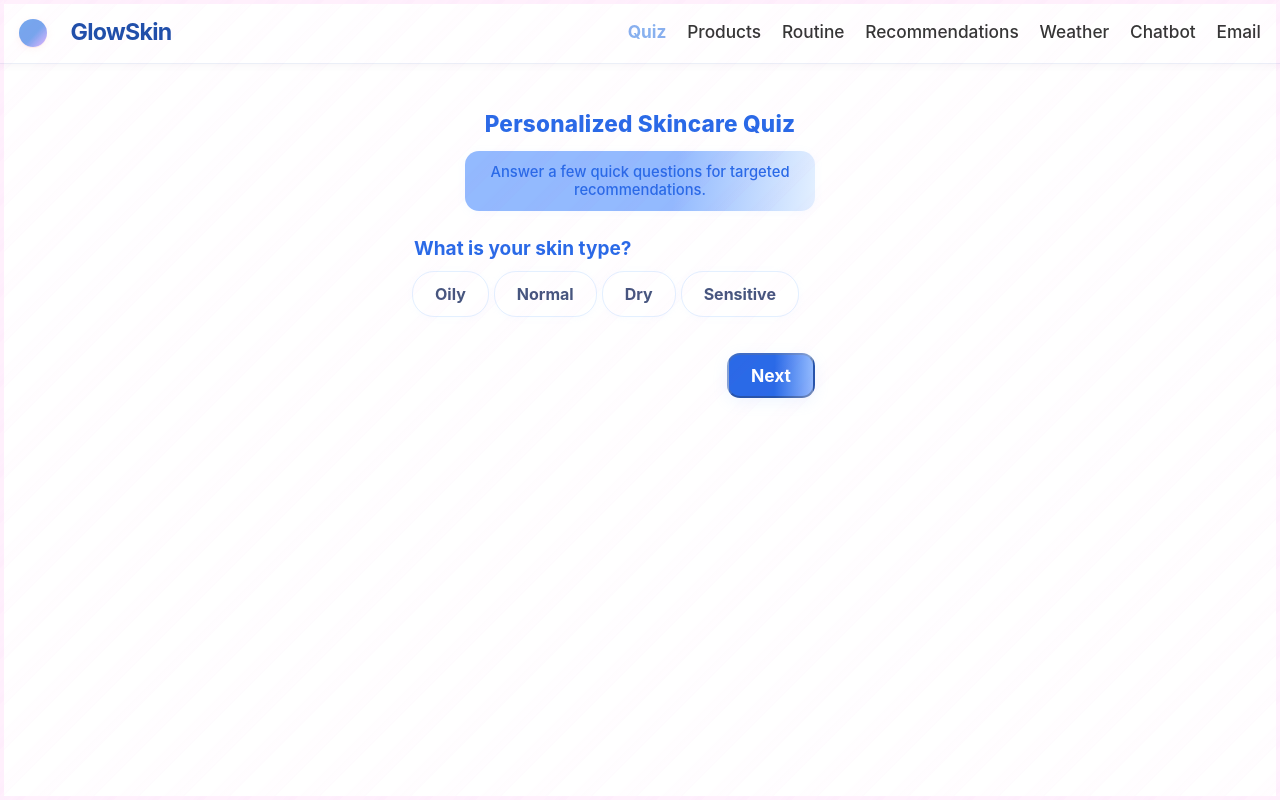
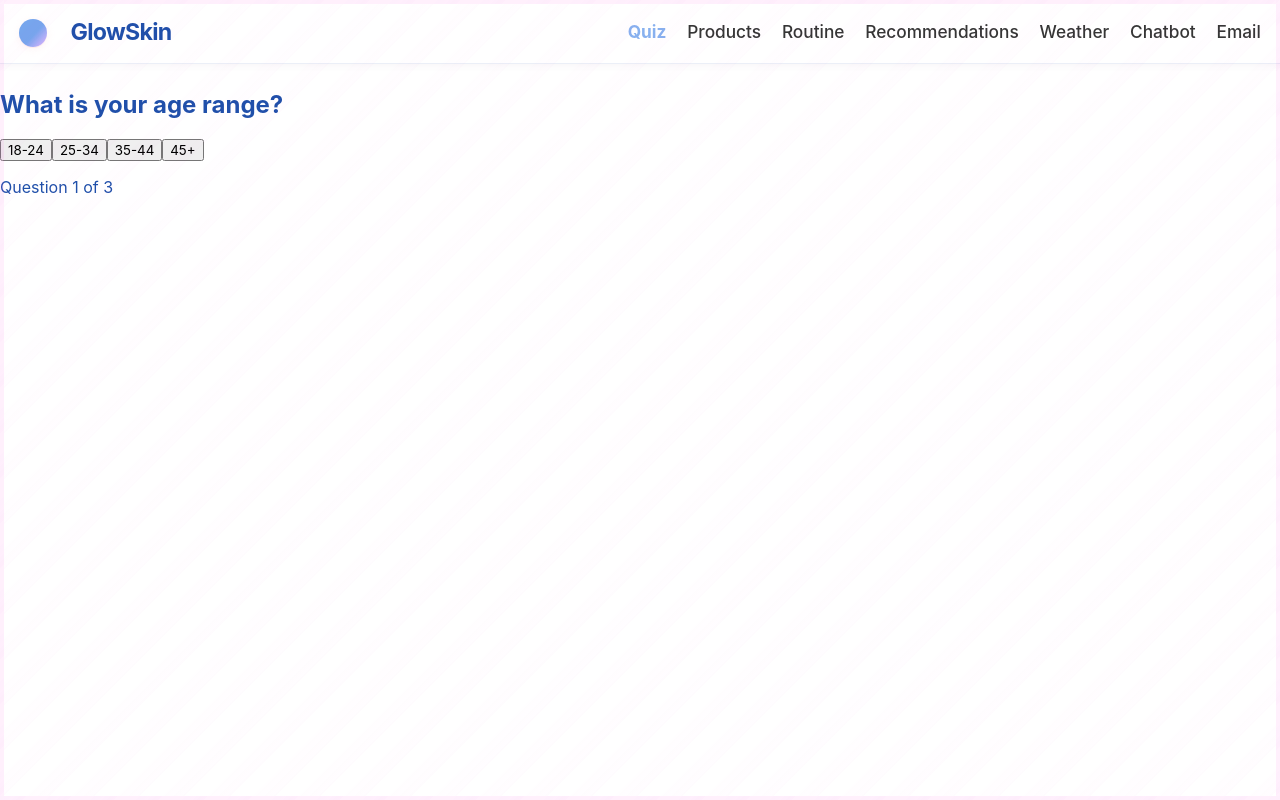
Before and after one commit to Workflow-Manager-admin/radianceai-36090-a5474c13, a React (Create React App) app in the folder radianceai_frontend/: page /quiz in a window 1280 px wide. Built offline with nearby package versions, Linux system fonts and the light colour scheme.

Commit message:
commit58

```diff
--- a/radianceai_frontend/src/features/quiz/Quiz.js
+++ b/radianceai_frontend/src/features/quiz/Quiz.js
@@ -1,390 +1,121 @@
 import React, { useState, useEffect } from "react";
-import { useNavigate } from "react-router-dom";
-import { motion, AnimatePresence } from "framer-motion";
-import { AppleFadeTransition, MotionWrapper } from "../../utils/animation";
-
-const blue = "#93bafe";
-const blueAccent = "#2a6ae7";
-const blue2 = "#e3f0ff";
 
 const QUIZ_QUESTIONS = [
   {
-    key: "skinType",
-    question: "What is your skin type?",
-    options: [
-      { label: "Oily", value: "oily" },
-      { label: "Normal", value: "normal" },
-      { label: "Dry", value: "dry" },
-      { label: "Sensitive", value: "sensitive" },
-    ],
+    id: "ageRange",
+    question: "What is your age range?",
+    options: ["18-24", "25-34", "35-44", "45+"],
   },
   {
-    key: "primaryGoal",
-    question: "What is your primary skin goal?",
-    options: [
-      { label: "Hydration", value: "hydration" },
-      { label: "Brightening", value: "brightening" },
-      { label: "Anti-aging", value: "antiaging" },
-      { label: "Acne-free", value: "acne" },
-    ],
+    id: "skinType",
+    question: "What is your skin type?",
+    options: ["Oily", "Dry", "Combination", "Normal"],
   },
   {
-    key: "age",
-    question: "What is your age range?",
-    options: [
-      { label: "Under 18", value: "<18" },
-      { label: "18-24", value: "18-24" },
-      { label: "25-34", value: "25-34" },
-      { label: "35-44", value: "35-44" },
-      { label: "45-54", value: "45-54" },
-      { label: "55+", value: "55+" },
-    ],
+    id: "primaryGoal",
+    question: "What is your primary skin goal?",
+    options: ["Acne", "Anti-aging", "Hydration", "Brightening"],
   },
+  // Add more questions if you have
 ];
 
-function Quiz() {
-  const navigate = useNavigate();
+export default function Quiz() {
+  const [step, setStep] = useState(() => {
+    // Load saved step or start at 0
+    const savedStep = localStorage.getItem("quizStep");
+    return savedStep ? Number(savedStep) : 0;
+  });
 
   const [answers, setAnswers] = useState(() => {
-    const saved = localStorage.getItem("quizAnswers");
-    return saved ? JSON.parse(saved) : {};
+    // Load saved answers or empty object
+    const savedAnswers = localStorage.getItem("quizAnswers");
+    return savedAnswers ? JSON.parse(savedAnswers) : {};
   });
 
-  const [step, setStep] = useState(() => {
-    const savedStep = localStorage.getItem("quizStep");
-    return savedStep !== null ? parseInt(savedStep, 10) : 0;
-  });
-
-  const [mode, setMode] = useState(() => {
-    const saved = localStorage.getItem("quizAnswers");
-    return saved ? "report" : "quiz";
-  });
+  // Derived mode: if all questions answered, show result, else quiz
+  const hasAnswers =
+    Object.keys(answers).length === QUIZ_QUESTIONS.length;
+  const mode = hasAnswers ? "result" : "quiz";
 
   useEffect(() => {
+    // Save current step in localStorage whenever it changes
+    localStorage.setItem("quizStep", step.toString());
+  }, [step]);
+
+  useEffect(() => {
+    // Save answers in localStorage whenever they change
     localStorage.setItem("quizAnswers", JSON.stringify(answers));
   }, [answers]);
 
-  useEffect(() => {
-    localStorage.setItem("quizStep", step.toString());
-  }, [step]);
-
-  const handleSelect = (key) => (value) => {
-    setAnswers((a) => ({ ...a, [key]: value }));
+  // Handle answer select
+  const handleAnswer = (questionId, option) => {
+    setAnswers((prev) => ({
+      ...prev,
+      [questionId]: option,
+    }));
+    // Move to next question or show result
+    if (step + 1 < QUIZ_QUESTIONS.length) {
+      setStep(step + 1);
+    }
   };
 
-  const nextStep = () => {
-    if (step < QUIZ_QUESTIONS.length - 1) setStep((s) => s + 1);
-    else setMode("result");
+  // Retake quiz button handler
+  const retakeQuiz = () => {
+    setAnswers({});
+    setStep(0);
+    localStorage.removeItem("quizAnswers");
+    localStorage.removeItem("quizStep");
   };
 
-  const prevStep = () => {
-    if (step > 0) setStep((s) => s - 1);
-  };
-
-  const submitQuiz = (e) => {
-    e.preventDefault();
-    setMode("result");
-  };
-
-  if (mode === "report") {
+  if (mode === "quiz") {
+    // Show current question
+    const currentQuestion = QUIZ_QUESTIONS[step];
     return (
-      <section className="container" style={{ maxWidth: 500, margin: "0 auto", padding: "40px 0 32px 0" }}>
-        <AppleFadeTransition>
-          <h2 style={{ fontSize: "1.31rem", fontWeight: 800, color: blueAccent, textAlign: "center", marginBottom: 16 }}>
-            Your Last Quiz Answers
-          </h2>
-          <div style={{
-            background: "linear-gradient(97deg,#93bafe 60%,#e3f0ff 100%)",
-            border: "2px solid #2a6ae7",
-            borderRadius: 18,
-            padding: "18px 20px",
-            color: blueAccent,
-            fontWeight: 600,
-          }}>
-            {QUIZ_QUESTIONS.map((q) => (
-              <div key={q.key} style={{ marginBottom: 10 }}>
-                <strong>{q.question}</strong><br />
-                <span style={{ color: blue }}>{answers[q.key] || "Not answered"}</span>
-              </div>
-            ))}
-          </div>
-          <div style={{ textAlign: "center", marginTop: 20 }}>
+      <div className="quiz-container">
+        <h2>{currentQuestion.question}</h2>
+        <div className="options">
+          {currentQuestion.options.map((option) => (
             <button
-              onClick={() => {
-                setAnswers({});
-                setStep(0);
-                setMode("quiz");
-                localStorage.removeItem("quizAnswers");
-                localStorage.removeItem("quizStep");
-              }}
-              style={{
-                backgroundColor: blueAccent,
-                color: "#fff",
-                fontWeight: 700,
-                padding: "10px 24px",
-                fontSize: 16,
-                border: "none",
-                borderRadius: 12,
-                cursor: "pointer",
-                boxShadow: "0 4px 15px #93bafe70",
-              }}
+              key={option}
+              onClick={() => handleAnswer(currentQuestion.id, option)}
             >
-              Take Quiz Again →
+              {option}
             </button>
-          </div>
-        </AppleFadeTransition>
-      </section>
+          ))}
+        </div>
+        <p>
+          Question {step + 1} of {QUIZ_QUESTIONS.length}
+        </p>
+      </div>
     );
   }
 
   if (mode === "result") {
+    // Show routine recommendation + button to Recommendations page
+    // Customize this message based on answers if you want
+    const { skinType, ageRange, primaryGoal } = answers;
     return (
-      <section
-        className="container"
-        style={{ maxWidth: 500, margin: "0 auto", padding: "40px 0 32px 0" }}
-      >
-        <AppleFadeTransition>
-          <h2
-            style={{
-              fontSize: "1.31rem",
-              fontWeight: 800,
-              color: blueAccent,
-              margin: "25px 0 9px 0",
-              textAlign: "center",
-            }}
-          >
-            Your Quiz Results
-          </h2>
-          <div
-            style={{
-              margin: "0 0 12px 0",
-              textAlign: "center",
-              color: blue,
-              fontWeight: 700,
-              fontSize: 16,
-            }}
-          >
-            Tailored recommendations based on your answers.
-          </div>
-          <MotionWrapper>
-            <div
-              style={{
-                background:
-                  "linear-gradient(97deg,#93bafe 60%,#e3f0ff 100%)",
-                border: "2px solid #2a6ae7",
-                borderRadius: 18,
-                boxShadow: "0 1.5px 10px #93bafe20",
-                padding: "20px 15px 18px 15px",
-                margin: "0 auto",
-                maxWidth: 410,
-                fontWeight: 600,
-                color: blueAccent,
-                textAlign: "center",
-              }}
-            >
-              <span
-                style={{
-                  display: "inline-block",
-                  background: blue2,
-                  color: blueAccent,
-                  fontWeight: 700,
-                  borderRadius: "50em",
-                  fontSize: 14,
-                  padding: "2.5px 10px",
-                  marginBottom: 12,
-                }}
-              >
-                Routine Recommendation
-              </span>
-              <div style={{ fontSize: 17, margin: "7px 0 5px 0" }}>
-                We recommend a <b>{answers.primaryGoal || "hydration"}</b> routine for{" "}
-                <b>{answers.skinType || "normal"}</b> skin in the age range{" "}
-                <b>{answers.age || "18-24"}</b>.
-              </div>
-              <div style={{ color: blue, marginTop: 7 }}>
-                <button
-                  onClick={() => navigate("/recommendations", { state: { answers } })}
-                  style={{
-                    cursor: "pointer",
-                    color: "#fff",
-                    backgroundColor: blueAccent,
-                    border: "none",
-                    borderRadius: 12,
-                    fontWeight: 700,
-                    padding: "10px 22px",
-                    fontSize: 16,
-                    marginTop: 12,
-                    boxShadow: "0 4px 15px #93bafe70",
-                  }}
-                  aria-label="See Product Recommendations"
-                >
-                  See Product Recommendations →
-                </button>
-              </div>
-            </div>
-          </MotionWrapper>
-        </AppleFadeTransition>
-      </section>
+      <div className="result-container">
+        <h2>
+          We recommend a {primaryGoal?.toLowerCase()} routine for {skinType?.toLowerCase()} skin
+          in the age range {ageRange}.
+        </h2>
+        <button
+          onClick={() => {
+            // Navigate to Recommendations page, e.g. /recommendations
+            // Use your router here, e.g., React Router's useNavigate
+            window.location.href = "/recommendations";
+          }}
+        >
+          See Product Recommendations →
+        </button>
+        <br />
+        <button onClick={retakeQuiz} style={{ marginTop: "20px" }}>
+          Retake Quiz
+        </button>
+      </div>
     );
   }
 
-  const q = QUIZ_QUESTIONS[step];
-
-  return (
-    <section
-      className="container"
-      style={{ maxWidth: 500, margin: "0 auto", paddingTop: 40, paddingBottom: 32 }}
-    >
-      <AppleFadeTransition>
-        <form onSubmit={submitQuiz}>
-          <motion.div
-            initial={{ opacity: 0, y: 20 }}
-            animate={{ opacity: 1, y: 0 }}
-            transition={{ duration: 0.32 }}
-            style={{
-              marginBottom: 26,
-              textAlign: "center",
-            }}
-          >
-            <h2
-              style={{
-                fontWeight: 800,
-                fontSize: "1.41em",
-                margin: "0 0 14px 0",
-                color: blueAccent,
-                letterSpacing: ".01em",
-              }}
-            >
-              Personalized Skincare Quiz
-            </h2>
-            <div
-              style={{
-                background: "linear-gradient(97deg,#93bafe 60%,#e3f0ff 100%)",
-                color: blueAccent,
-                borderRadius: 14,
-                fontWeight: 500,
-                fontSize: 14.8,
-                padding: "12px 20px",
-                margin: "0 auto 4px auto",
-                maxWidth: 350,
-                boxShadow: "0 1.5px 10px #93bafe13",
-              }}
-            >
-              Answer a few quick questions for targeted recommendations.
-            </div>
-          </motion.div>
-          <div
-            style={{
-              color: blueAccent,
-              fontWeight: 700,
-              fontSize: "1.19em",
-              margin: "0 0 11px 2px",
-            }}
-          >
-            {q.question}
-          </div>
-          <div style={{ display: "flex", flexWrap: "wrap", gap: 0, marginBottom: 17 }}>
-            {q.options.map((opt) => {
-              const active = answers[q.key] === opt.value;
-              return (
-                <span
-                  style={{
-                    background: active
-                      ? "linear-gradient(97deg,#93bafe 60%,#e3f0ff 100%)"
-                      : "#fff",
-                    border: active ? "2.5px solid #2a6ae7" : "1.2px solid #e3f0ff",
-                    boxShadow: active ? "0 2.5px 15px #93bafe66" : "0 1px 7px #e3f0ff30",
-                    color: active ? "#2a6ae7" : "#47567f",
-                    fontWeight: 700,
-                    borderRadius: 22,
-                    padding: "12px 22px",
-                    margin: "0 5px 12px 0",
-                    cursor: "pointer",
-                    fontSize: 16,
-                    transition: "all 0.16s cubic-bezier(.25,1.45,.48,1)",
-                  }}
-                  onClick={() => handleSelect(q.key)(opt.value)}
-                  key={opt.value}
-                >
-                  {opt.label}
-                </span>
-              );
-            })}
-          </div>
-
-          <div
-            style={{
-              marginTop: 24,
-              display: "flex",
-              justifyContent: "space-between",
-              maxWidth: 350,
-              marginLeft: "auto",
-              marginRight: "auto",
-            }}
-          >
-            {step > 0 ? (
-              <button
-                type="button"
-                onClick={prevStep}
-                style={{
-                  background: "#fff",
-                  color: blueAccent,
-                  fontWeight: 700,
-                  fontSize: "1.09em",
-                  borderRadius: 13,
-                  boxShadow: "0 4px 15px #93bafe23",
-                  border: `2px solid ${blueAccent}`,
-                  padding: "10px 22px",
-                  cursor: "pointer",
-                }}
-              >
-                ← Back
-              </button>
-            ) : (
-              <div style={{ width: 92 }} />
-            )}
-
-            {step < QUIZ_QUESTIONS.length - 1 ? (
-              <button
-                type="button"
-                style={{
-                  background: "linear-gradient(91deg,#2a6ae7 54%,#93bafe 100%)",
-                  color: "#fff",
-                  fontWeight: 700,
-                  fontSize: "1.09em",
-                  borderRadius: 13,
-                  boxShadow: "0 4px 15px #93bafe23",
-                  padding: "10px 22px",
-                  cursor: answers[q.key] ? "pointer" : "not-allowed",
-                }}
-                onClick={nextStep}
-                disabled={!answers[q.key]}
-              >
-                Next
-              </button>
-            ) : (
-              <button
-                type="submit"
-                style={{
-                  background: "linear-gradient(91deg,#2a6ae7 54%,#93bafe 100%)",
-                  color: "#fff",
-                  fontWeight: 700,
-                  fontSize: "1.09em",
-                  borderRadius: 13,
-                  boxShadow: "0 4px 15px #93bafe23",
-                  padding: "10px 22px",
-                  cursor: answers[q.key] ? "pointer" : "not-allowed",
-                }}
-                disabled={!answers[q.key]}
-              >
-                Submit Quiz
-              </button>
-            )}
-          </div>
-        </form>
-      </AppleFadeTransition>
-    </section>
-  );
+  return null; // fallback
 }
-
-export default Quiz;
```
Also changed, not shown: 1 other file (tests, documents, lock files or other folders).
